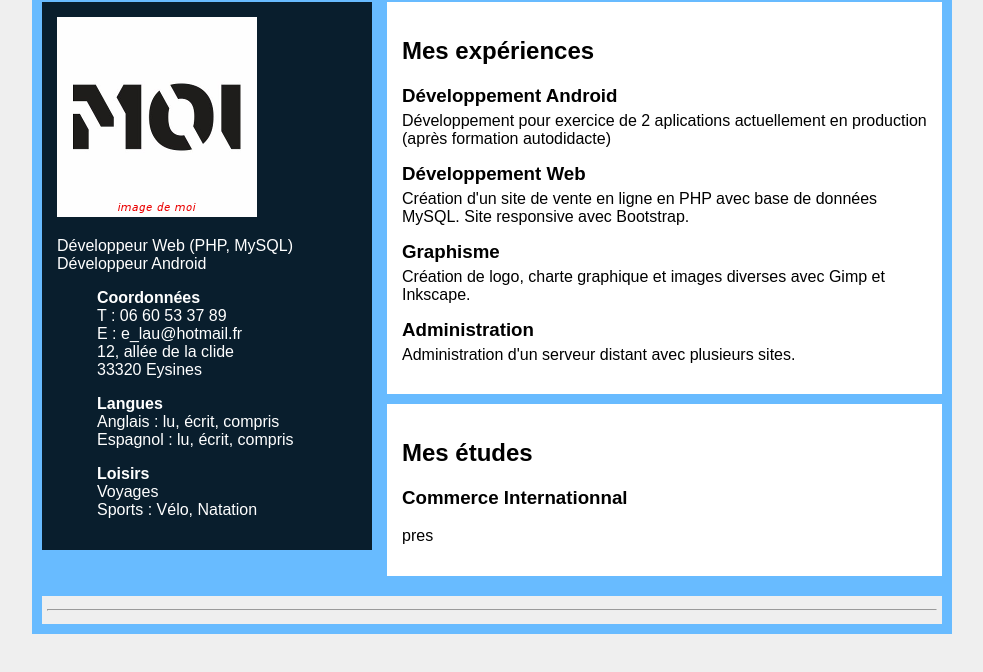
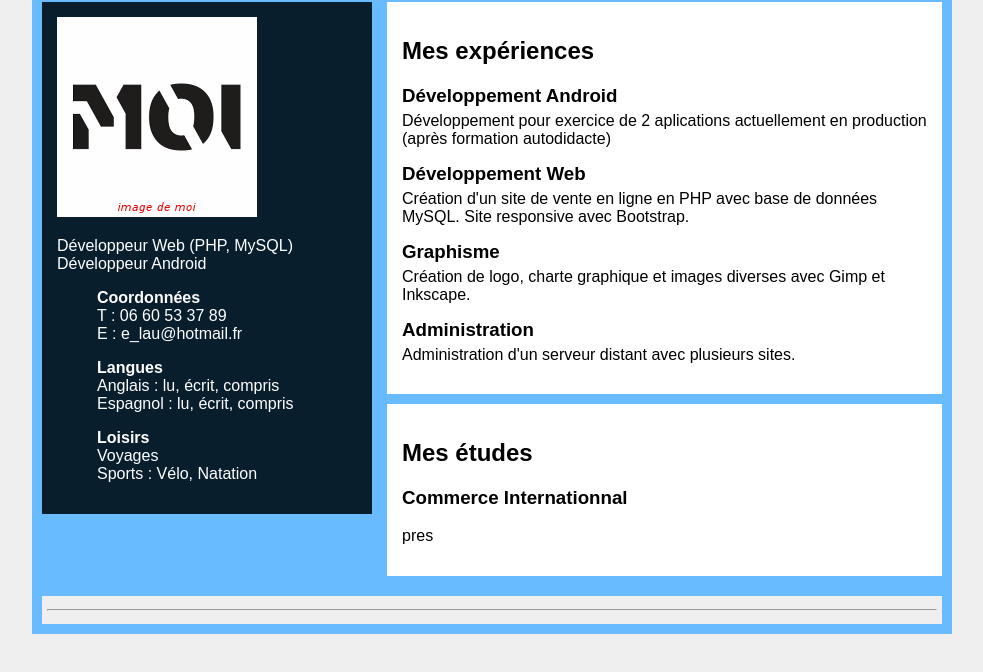
Before and after one commit to LaurentWild/Mon_CV_Wild, a plain HTML site: page index.html in a window 1280 px wide. Shown: the part 98-770 px from the top of the page, without its empty margins (148-1131 px from the left). Drawn offline with Linux system fonts and the light colour scheme.

Commit message:
Update index.html

```diff
--- a/index.html
+++ b/index.html
@@ -21,8 +21,6 @@
 					<li class="bold">Coordonnées</li>
 					<li>T : 06 60 53 37 89</li>
 					<li>E : e_lau@hotmail.fr</li>
-					<li>12, allée de la clide</li>
-					<li>33320 Eysines</li>
 				</ul>
 				<ul>
 					<li class="bold">Langues</li>
```
